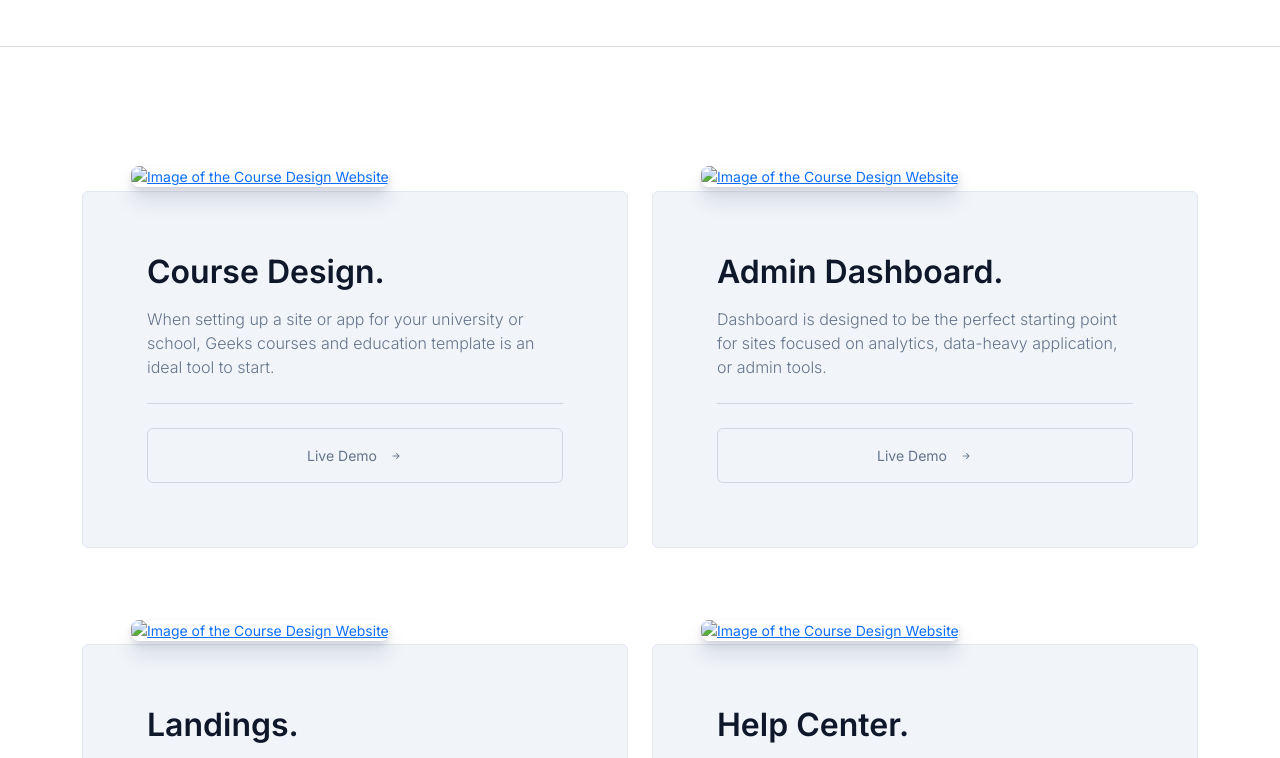
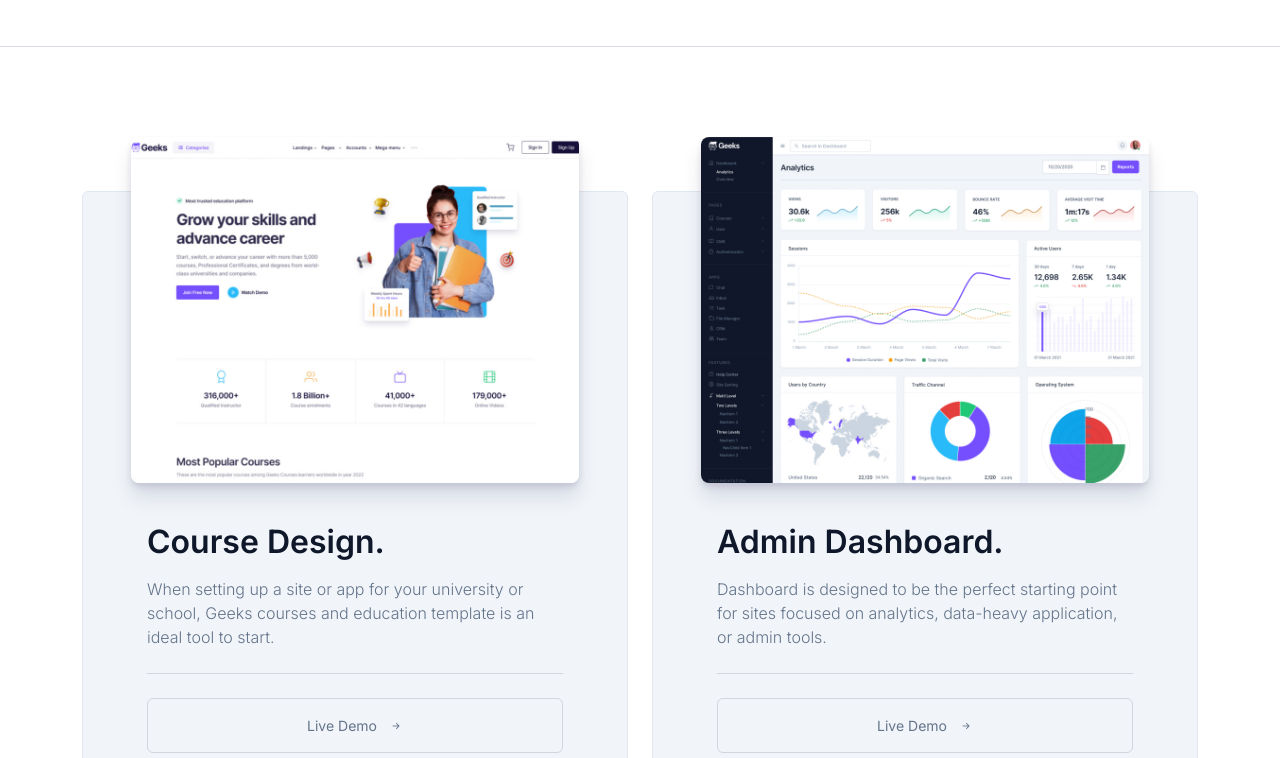
Before and after one commit to dani-pin/geeks-ui-bootstrap, a plain HTML site: page index.html in a window 1280 px wide. Shown: the part 1000-1758 px from the top of the page. Drawn offline with nearby package versions, Linux system fonts and the light colour scheme; the site is published under a folder, as on GitHub Pages, so addresses that start at the root find nothing.

Commit message:
Fixed img source

```diff
--- a/index.html
+++ b/index.html
@@ -531,7 +531,7 @@
                             </div>
                         </div>
                         <div class="col-xl-6 offset-xl-1">
-                            <img src="/images/geeksHeroSection.jpg" class="img-fluid rounded-3 smooth-shadow-md"
+                            <img src="./images/geeksHeroSection.jpg" class="img-fluid rounded-3 smooth-shadow-md"
                                 alt="Image of Geeks Website">
                         </div>
                     </div>
@@ -602,7 +602,7 @@
                 <div class="col-lg-6 mt-5">
                     <div class="card bg-light-gray border-1 border-gray2 px-5 pb-5 pt-0 mb-5 mb-lg-0">
                         <a href="#">
-                            <img src="/images/courseDesign.jpeg" alt="Image of the Course Design Website"
+                            <img src="./images/courseDesign.jpeg" alt="Image of the Course Design Website"
                                 class="img-fluid rounded-3 smooth-shadow-md showcase-img mt-minus-55px">
                         </a>
                         <div class="card-body mt-4">
@@ -627,7 +627,7 @@
                 <div class="col-lg-6 mt-5">
                     <div class="card bg-light-gray border-1 border-gray2 px-5 pb-5 pt-0">
                         <a href="#">
-                            <img src="/images/adminDashboard.jpeg" alt="Image of the Course Design Website"
+                            <img src="./images/adminDashboard.jpeg" alt="Image of the Course Design Website"
                                 class="img-fluid rounded-3 smooth-shadow-md showcase-img mt-minus-55px">
                         </a>
                         <div class="card-body mt-4">
@@ -653,7 +653,7 @@
                 <div class="col-lg-6 mt-5">
                     <div class="card bg-light-gray border-1 border-gray2 px-5 pb-5 pt-0 mb-5 mb-lg-0">
                         <a href="#">
-                            <img src="/images/landings.jpeg" alt="Image of the Course Design Website"
+                            <img src="./images/landings.jpeg" alt="Image of the Course Design Website"
                                 class="img-fluid rounded-3 smooth-shadow-md showcase-img mt-minus-55px">
                         </a>
                         <div class="card-body mt-4">
@@ -677,7 +677,7 @@
                 <div class="col-lg-6 mt-5">
                     <div class="card bg-light-gray border-1 border-gray2 px-5 pb-5 pt-0">
                         <a href="#">
-                            <img src="/images/helpCenter.jpeg" alt="Image of the Course Design Website"
+                            <img src="./images/helpCenter.jpeg" alt="Image of the Course Design Website"
                                 class="img-fluid rounded-3 smooth-shadow-md showcase-img mt-minus-55px">
                         </a>
                         <div class="card-body mt-4">
```
